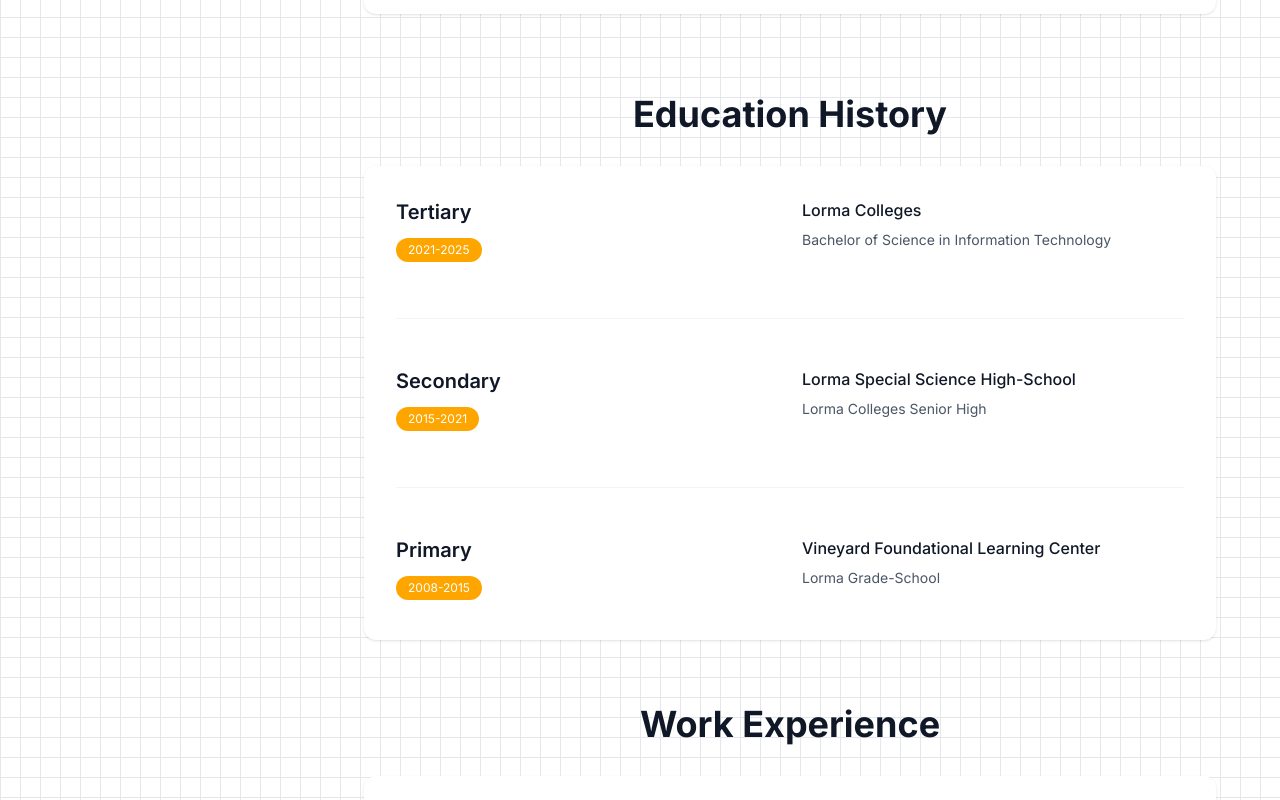
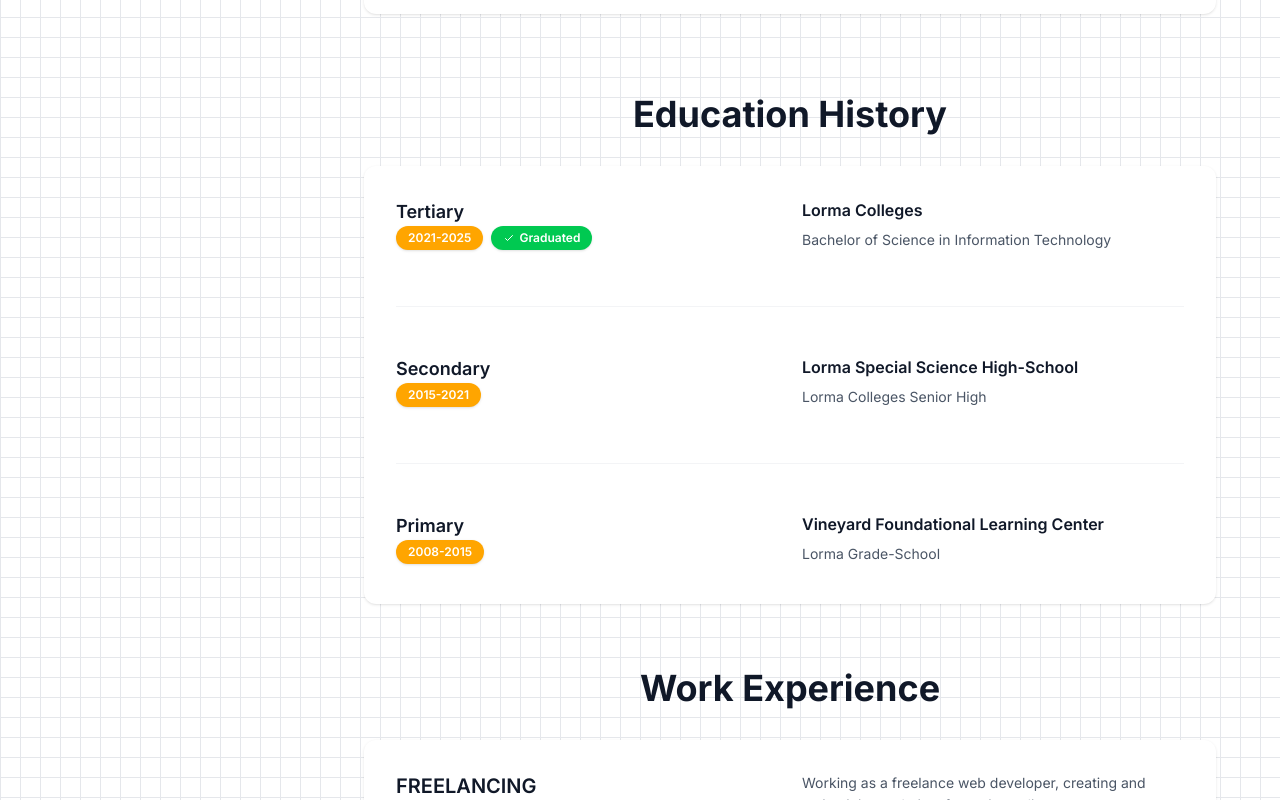
Before and after one commit to hendricku/heniusportfolio, a Next.js app: page / in a window 1280 px wide. Shown: the part 1863-2663 px from the top of the page. Built offline with nearby package versions, Linux system fonts and the light colour scheme.

Commit message:
pushing new minor features

```diff
--- a/src/app/page.tsx
+++ b/src/app/page.tsx
@@ -308,15 +308,23 @@
                     className="grid grid-cols-1 md:grid-cols-2 gap-6 pb-12 border-b border-gray-100 last:border-0 last:pb-0"
                   >
                     <div>
-                      <h3 className="text-xl font-semibold text-gray-900 mb-3">{edu.level}</h3>
-                      <div className="flex items-center gap-3 mb-2">
-                        <span className="px-3 py-1 text-xs bg-[#FFA500] text-white rounded-full">
+                      <h3 className="text-lg font-semibold text-gray-900">{edu.level}</h3>
+                      <div className="flex flex-wrap items-center gap-2 mb-2">
+                        <span className="inline-flex items-center px-3 py-1 text-xs font-semibold bg-[#FFA500] text-white rounded-full shadow-sm">
                           {edu.date}
                         </span>
+                        {edu.level === "Tertiary" && (
+                          <span className="inline-flex items-center px-3 py-1 text-xs font-semibold bg-green-500 text-white rounded-full shadow-sm">
+                            <svg className="w-3 h-3 mr-1" fill="none" stroke="currentColor" strokeWidth={2} viewBox="0 0 24 24">
+                              <path strokeLinecap="round" strokeLinejoin="round" d="M5 13l4 4L19 7" />
+                            </svg>
+                            Graduated
+                          </span>
+                        )}
                       </div>
                     </div>
                     <div>
-                      <h4 className="font-medium text-gray-900 mb-2">{edu.school}</h4>
+                      <h4 className="font-semibold text-gray-900 mb-2">{edu.school}</h4>
                       {edu.degree && (
                         <p className="text-gray-600 text-sm mb-2">{edu.degree}</p>
                       )}
--- a/src/components/Sidebar.tsx
+++ b/src/components/Sidebar.tsx
@@ -47,7 +47,7 @@
 
       {/* Languages */}
       <div className="w-full mb-8 bg-white rounded-xl p-6 shadow-sm">
-        <h3 className="text-left text-sm font-semibold mb-4 text-gray-900">Languages</h3>
+        <h3 className="text-left text-sm font-semibold mb-4 text-gray-900">Spoken Languages</h3>
         <div className="space-y-4">
           <AnimatedSkillBar skill="Tagalog" percentage={100} />
           <AnimatedSkillBar skill="English" percentage={90} />
```
